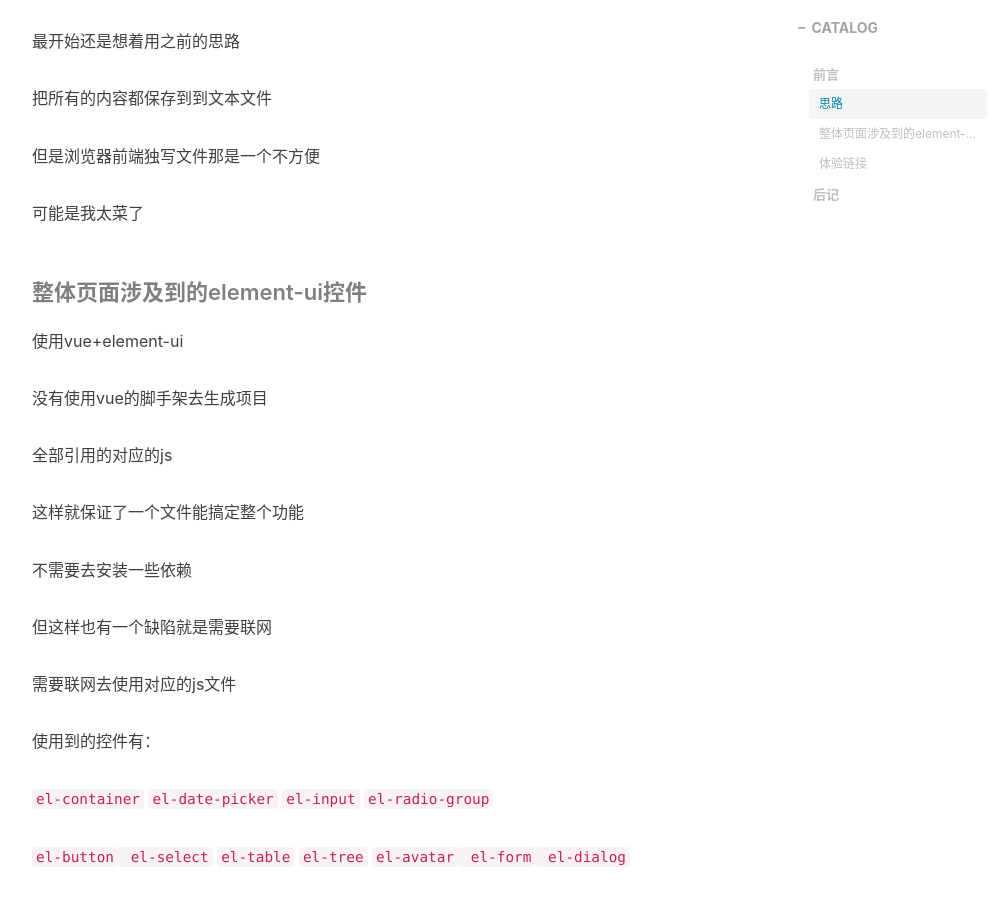
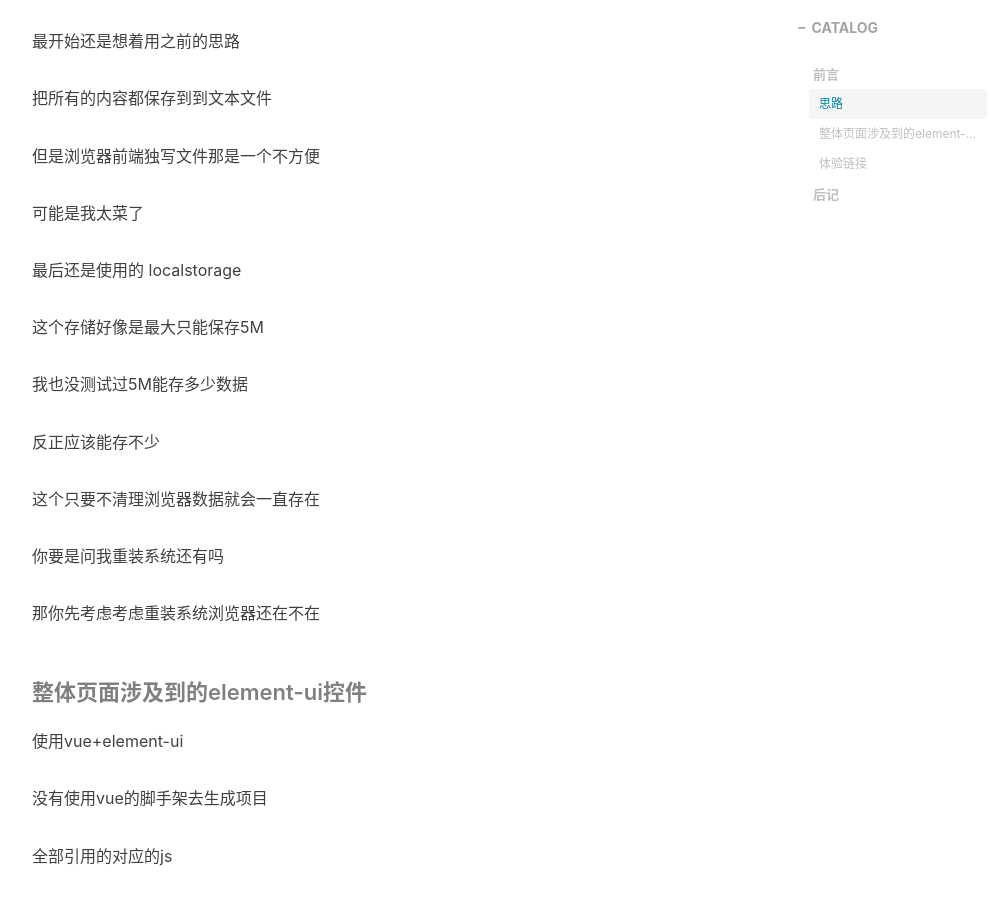
Before and after one commit to chaoxiaodi/chaoxiaodi.github.io, a Jekyll site: the page built from _posts/2021-04-19-vue+element-ui-todolist.md, in a window 1280 px wide and 900 px high, scrolled down 1111 px. Shown: the whole window, without its empty margins (233-1223 px from the left). Built offline with Jekyll 4.4.1, drawn with Linux system fonts in a browser that asks for light colours; nearby versions of some CDN libraries; comment, search, counter and statistics services are not loaded.

Commit message:
add todolist post

```diff
--- a/_posts/2021-04-19-vue+element-ui-todolist.md
+++ b/_posts/2021-04-19-vue+element-ui-todolist.md
@@ -42,6 +42,20 @@ tags:
 但是浏览器前端独写文件那是一个不方便
 
 可能是我太菜了
+
+最后还是使用的 localstorage
+
+这个存储好像是最大只能保存5M
+
+我也没测试过5M能存多少数据
+
+反正应该能存不少
+
+这个只要不清理浏览器数据就会一直存在
+
+你要是问我重装系统还有吗
+
+那你先考虑考虑重装系统浏览器还在不在
 
 #### 整体页面涉及到的element-ui控件
 
```
